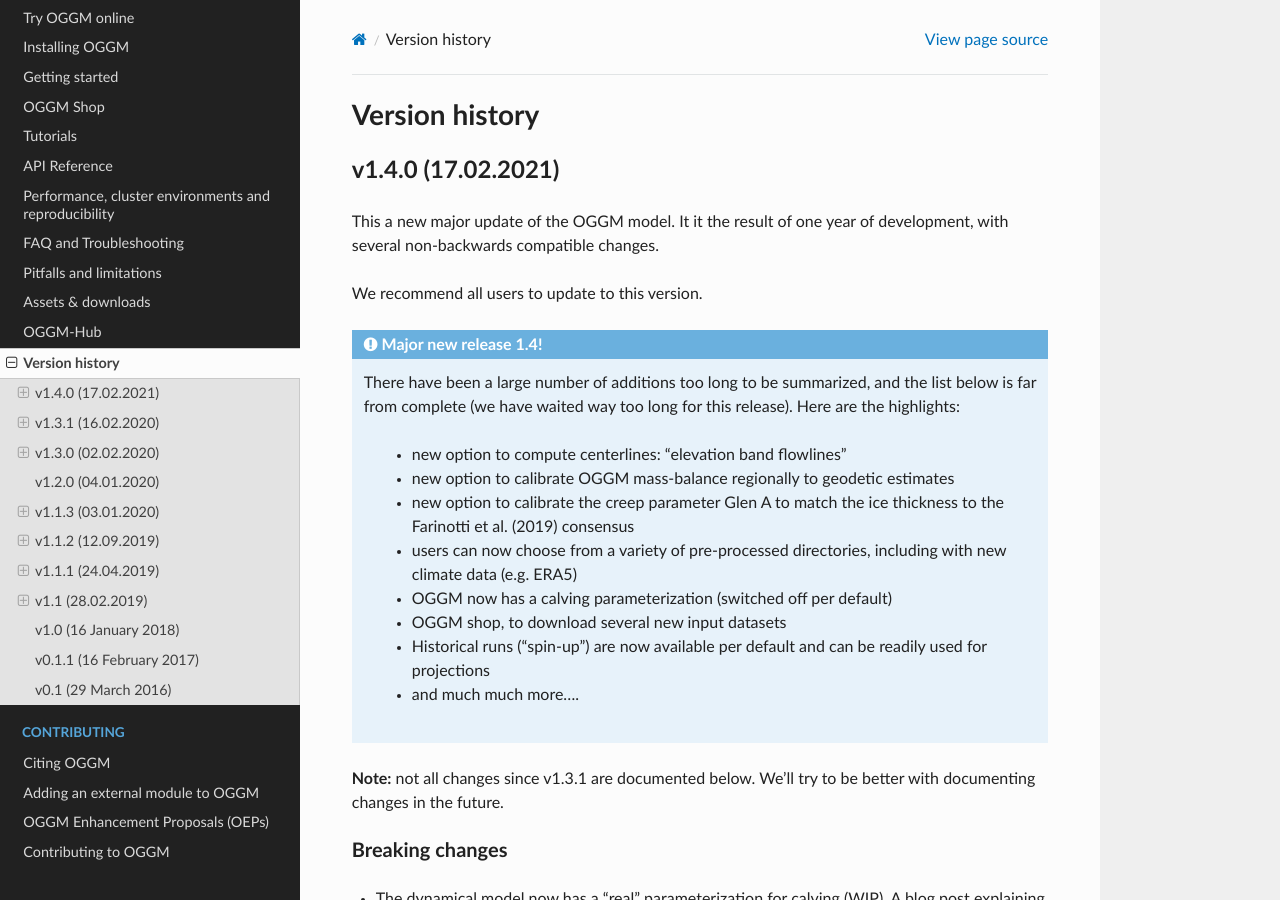
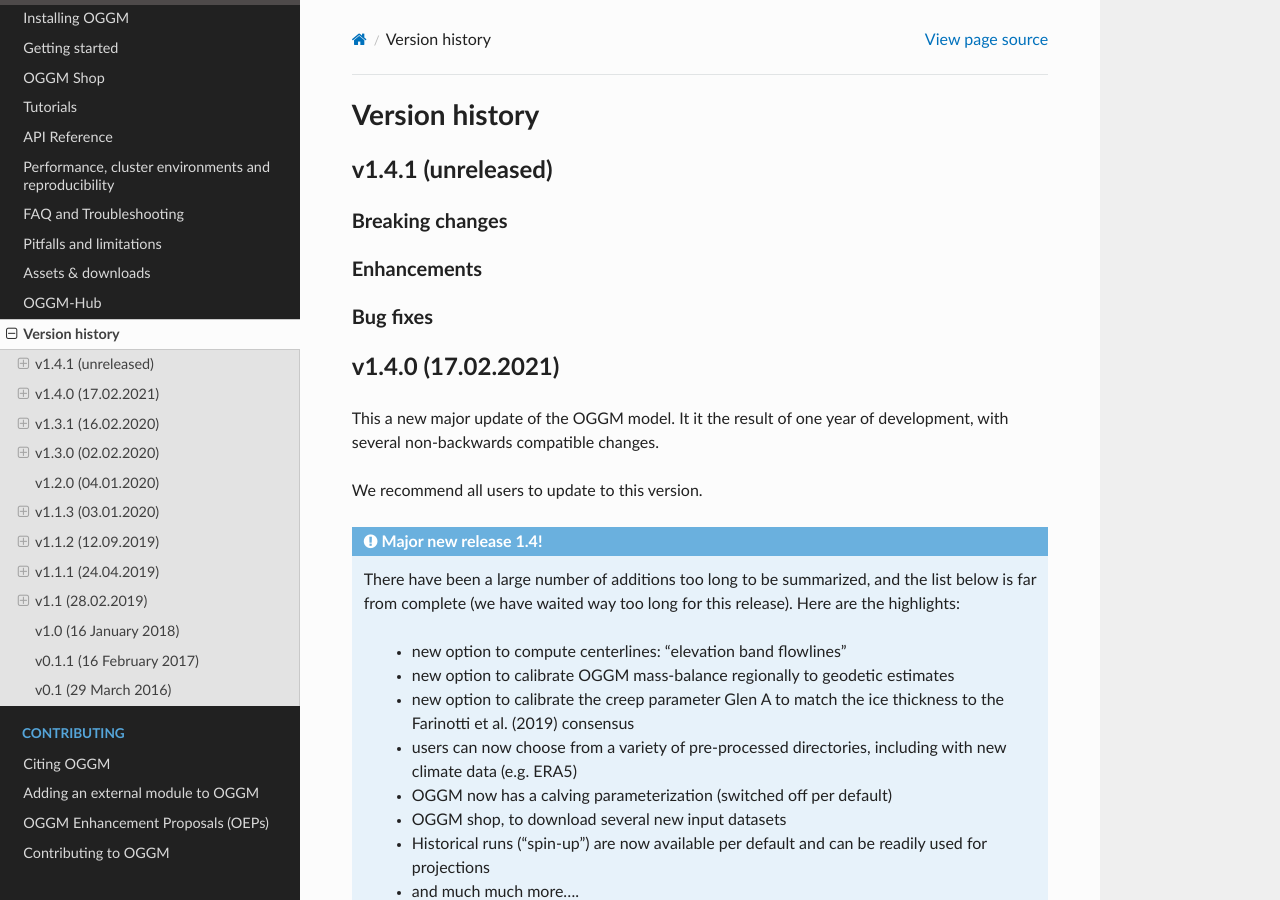
Before and after one commit to OGGM/oggm, a Sphinx documentation site: the page built from docs/whats-new.rst, in a window 1280 px wide and 900 px high. Built offline with Sphinx 7.4.7 and the Read the Docs theme 2.0.0, drawn with Linux system fonts in a browser that asks for light colours; the version number could not be read and is left out.

Commit message:
Revert to dev version

```diff
--- a/docs/whats-new.rst
+++ b/docs/whats-new.rst
@@ -3,6 +3,19 @@
 
 Version history
 ===============
+
+v1.4.1 (unreleased)
+-------------------
+
+Breaking changes
+~~~~~~~~~~~~~~~~
+
+Enhancements
+~~~~~~~~~~~~
+
+Bug fixes
+~~~~~~~~~
+
 
 v1.4.0 (17.02.2021)
 -------------------
```
